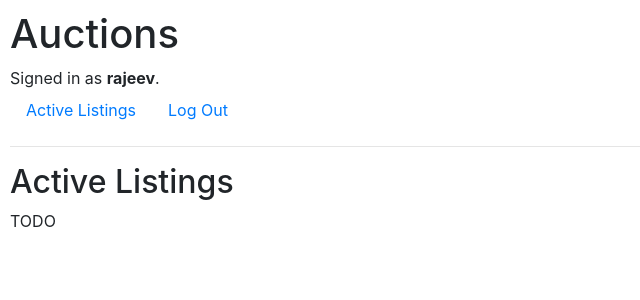
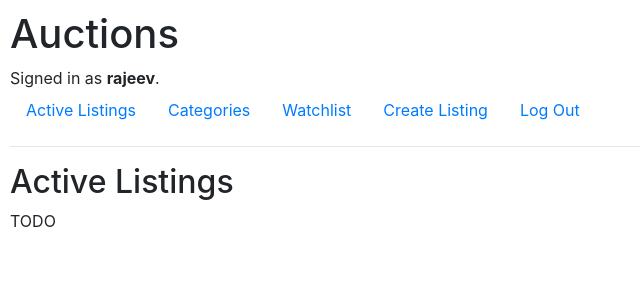
Before and after one commit to rajeevreddyms5/commerce, a Django app: page / in a window 1280 px wide. Shown: the top 300 px of the page, without its empty margins (0-640 px from the left). Run offline with Django 3.2, Linux system fonts and the light colour scheme; a user stored in the database is signed in; some libraries are stand-ins or nearby versions.

Commit message:
just temp views and urls added

```diff
--- a/auctions/models.py
+++ b/auctions/models.py
@@ -9,17 +9,18 @@ class User(AbstractUser):
 
 class Listings(models.Model):
     title = models.CharField(max_length=64)
-    description = models.TextField
+    description = models.TextField(blank=True)
     category = models.CharField(max_length=64)
-    startingbid = models.IntegerField
+    startingbid = models.IntegerField(null=True, blank=False)
     link = models.URLField(blank=True)
+    time = models.DateTimeField(auto_now=True)
     watchlist = models.BooleanField(default=False)
 
 
 
 class Bids(models.Model):
-    price = models.IntegerField
+    price = models.IntegerField(null=True, blank=False)
 
 
 class Comments(models.Model):
-    comments = models.TextField
+    comments = models.TextField(null=True, blank=False)
--- a/auctions/templates/auctions/layout.html
+++ b/auctions/templates/auctions/layout.html
@@ -22,6 +22,18 @@
             </li>
             {% if user.is_authenticated %}
                 <li class="nav-item">
+                    <a class="nav-link" href="{% url 'categories' %}">Categories</a>
+                </li>
+
+                <li class="nav-item">
+                    <a class="nav-link" href="{% url 'watchlist' %}">Watchlist</a>
+                </li>
+
+                <li class="nav-item">
+                    <a class="nav-link" href="{% url 'create_listing' %}">Create Listing</a>
+                </li>
+
+                <li class="nav-item">
                     <a class="nav-link" href="{% url 'logout' %}">Log Out</a>
                 </li>
             {% else %}
--- a/auctions/urls.py
+++ b/auctions/urls.py
@@ -6,5 +6,8 @@ urlpatterns = [
     path("", views.index, name="index"),
     path("login", views.login_view, name="login"),
     path("logout", views.logout_view, name="logout"),
-    path("register", views.register, name="register")
+    path("register", views.register, name="register"),
+    path("categories", views.categories, name="categories"),
+    path("watchlist", views.watchlist, name="watchlist"),
+    path("create", views.create_listing, name="create_listing")
 ]
--- a/auctions/views.py
+++ b/auctions/views.py
@@ -61,3 +61,17 @@ def register(request):
         return HttpResponseRedirect(reverse("index"))
     else:
         return render(request, "auctions/register.html")
+
+
+
+
+def categories(request):
+    return render(request, "auctions/index.html")
+
+
+def watchlist(request):
+    return render(request, "auctions/index.html")
+
+
+def create_listing(request):
+    return render(request, "auctions/index.html")
```
Also changed, not shown: auctions/admin.py (line endings or trailing spaces), auctions/migrations/0004_bids_price_comments_comments_listings_description_and_more.py (added), db.sqlite3.
